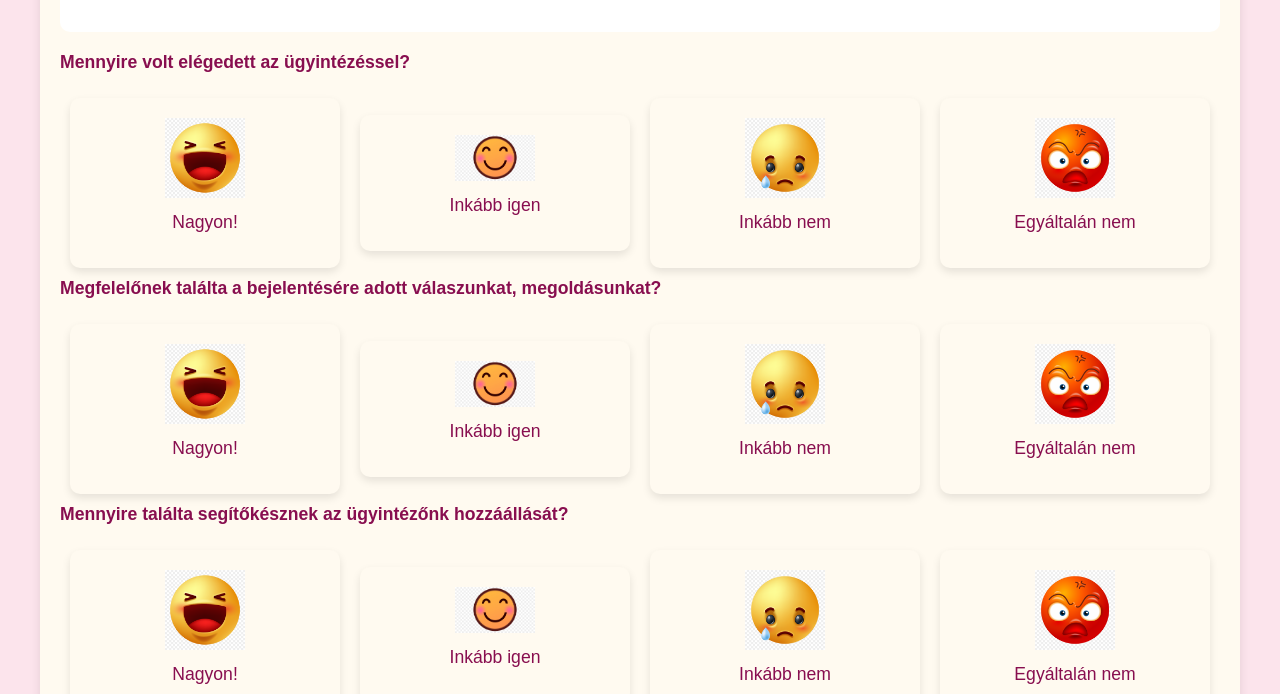
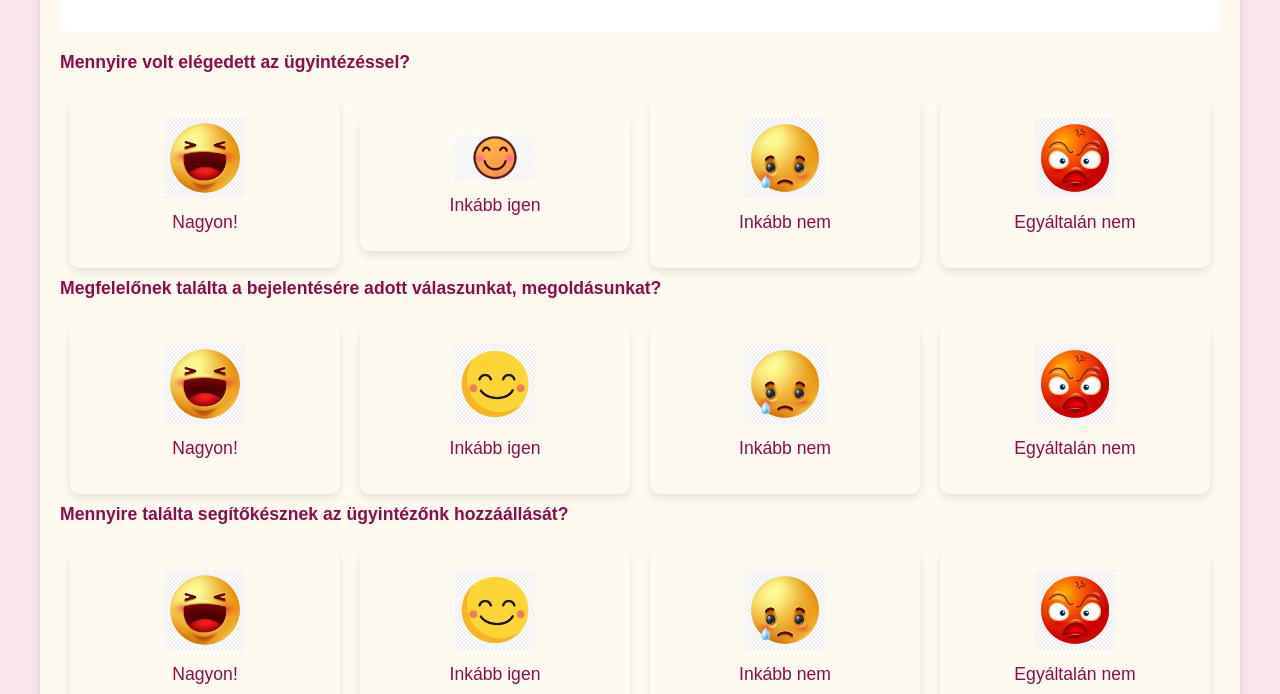
Before and after one commit to tothjazmin/El-gedetts-gi-k-rd-v, a plain HTML site: page index.html in a window 1280 px wide. Shown: the part 258-952 px from the top of the page. Drawn offline with Linux system fonts and the light colour scheme.

Commit message:
Update index.html

```diff
--- a/index.html
+++ b/index.html
@@ -224,7 +224,7 @@ button {
                     <p>Nagyon!</p>
                 </div>
                 <div class="option-card" onclick="selectOption(this)">
-                    <img src="smileyface.jpg" alt="Inkább igen">
+                    <img src="smileyface.png" alt="Inkább igen">
                     <p>Inkább igen</p>
                 </div>
                 <div class="option-card" onclick="selectOption(this)">
@@ -246,7 +246,7 @@ button {
                     <p>Nagyon!</p>
                 </div>
                 <div class="option-card" onclick="selectOption(this)">
-                    <img src="smileyface.jpg" alt="Inkább igen">
+                    <img src="smileyface.png" alt="Inkább igen">
                     <p>Inkább igen</p>
                 </div>
                 <div class="option-card" onclick="selectOption(this)">
```
